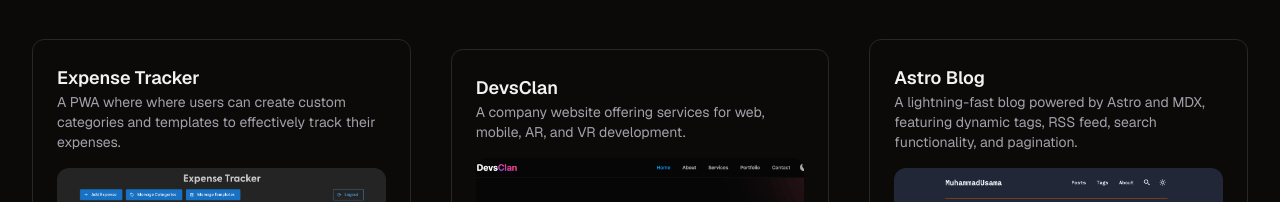
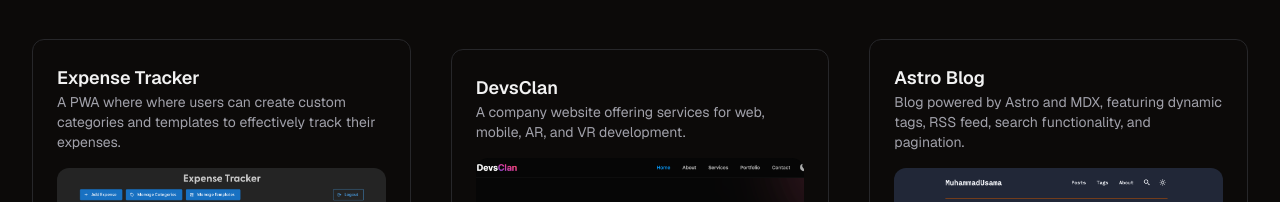
Before and after one commit to MuhammadUsamaAwan/portfolio, a Next.js app: page / in a window 1280 px wide. Shown: the part 2237-2439 px from the top of the page. Built offline with nearby package versions, Linux system fonts and the light colour scheme.

Commit message:
update project

```diff
--- a/src/content/index.tsx
+++ b/src/content/index.tsx
@@ -199,7 +199,7 @@ export const content = {
         href: 'https://muhammad-usama-awan.vercel.app/',
         image: '/astroblog.png',
         description:
-          'A lightning-fast blog powered by Astro and MDX, featuring dynamic tags, RSS feed, search functionality, and pagination.',
+          'Blog powered by Astro and MDX, featuring dynamic tags, RSS feed, search functionality, and pagination.',
         skills: ['typescript', 'astro', 'tailwind'] as SkillIcon[],
       },
       {
```
